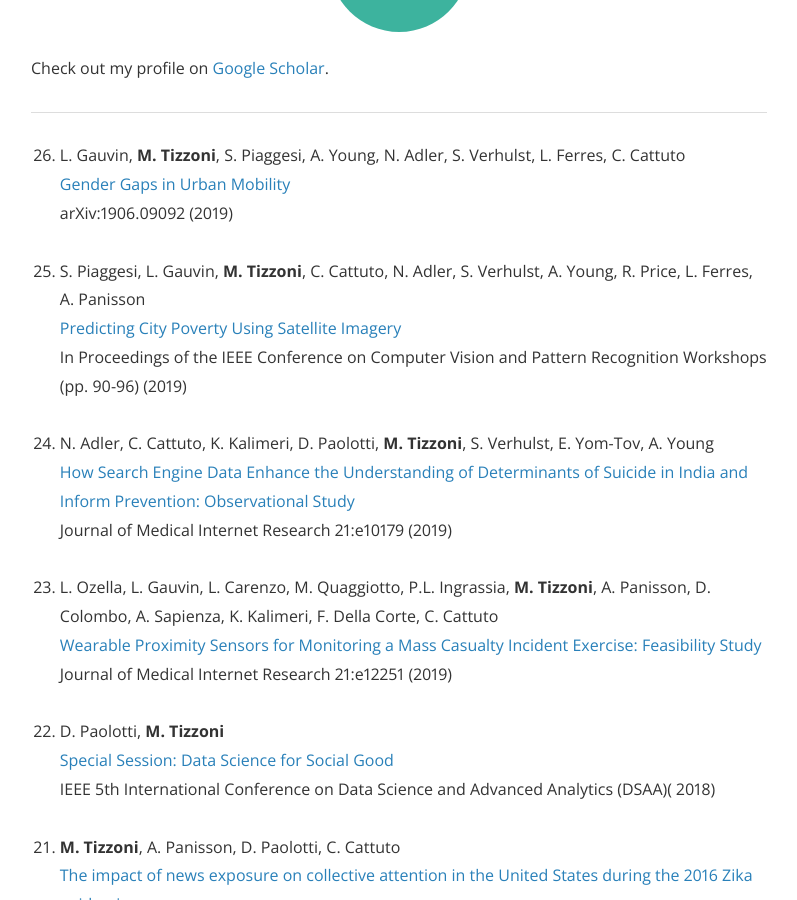
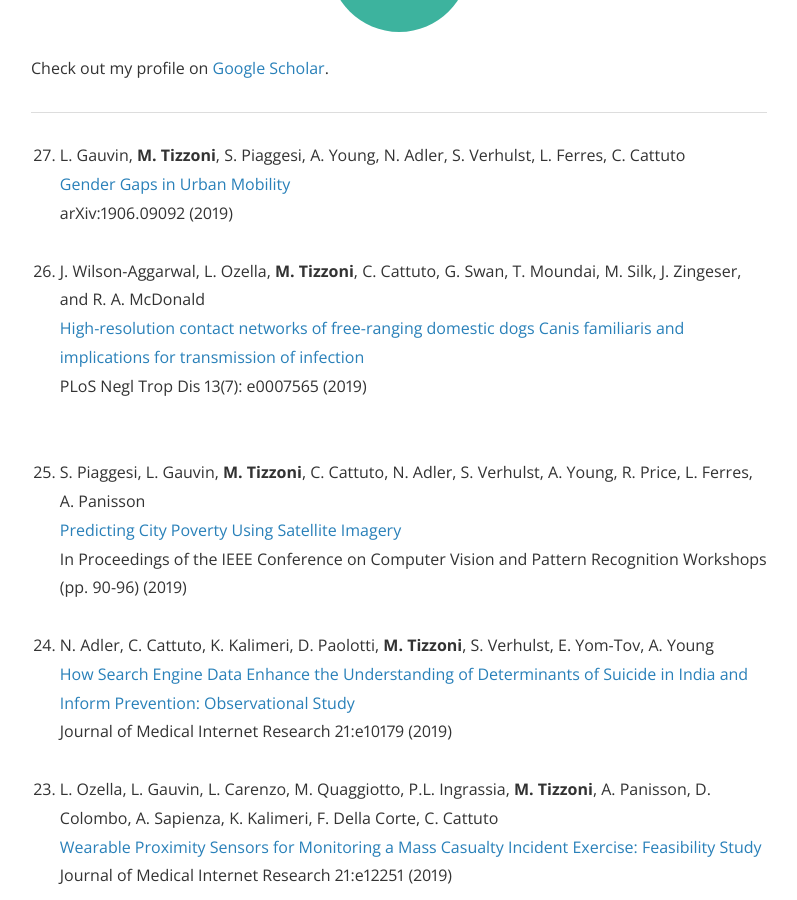
Before and after one commit to micheletizzoni/micheletizzoni.github.io, a Jekyll site: the page built from 3_publications.md, in a window 1280 px wide and 900 px high, scrolled down 323 px. Shown: the whole window, without its empty margins (241-1038 px from the left). Built offline with Jekyll 4.4.1, drawn with Linux system fonts in a browser that asks for light colours; nearby versions of some CDN libraries.

Commit message:
Update 3_publications.md

```diff
--- a/3_publications.md
+++ b/3_publications.md
@@ -17,6 +17,14 @@ Check out my profile on [Google Scholar](https://scholar.google.it/citations?use
   <a href="https://arxiv.org/abs/1906.09092">Gender Gaps in Urban Mobility</a><br>
   arXiv:1906.09092 (2019)<br>
   <br>
+
+  <li>J. Wilson-Aggarwal, L. Ozella, <strong>M. Tizzoni</strong>, C. Cattuto, G. Swan, T. Moundai, M. Silk, J. Zingeser, and R. A. McDonald<br>
+  <a href="https://journals.plos.org/plosntds/article?id=10.1371/journal.pntd.0007565">High-resolution contact networks of free-ranging domestic dogs Canis familiaris and implications for transmission of infection</a><br>
+  PLoS Negl Trop Dis 13(7): e0007565 (2019)<br>
+  <br>
+  </li>
+  <br>
+
 
   <li>S. Piaggesi, L. Gauvin, <strong>M. Tizzoni</strong>, C. Cattuto, N. Adler, S. Verhulst, A. Young, R. Price, L. Ferres, A. Panisson<br>
   <a href="http://openaccess.thecvf.com/content_CVPRW_2019/html/cv4gc/Piaggesi_Predicting_City_Poverty_Using_Satellite_Imagery_CVPRW_2019_paper.html">Predicting City Poverty Using Satellite Imagery</a><br>
```
